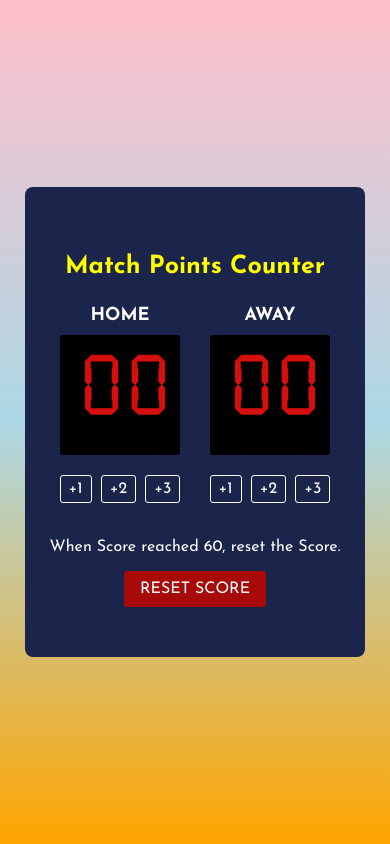
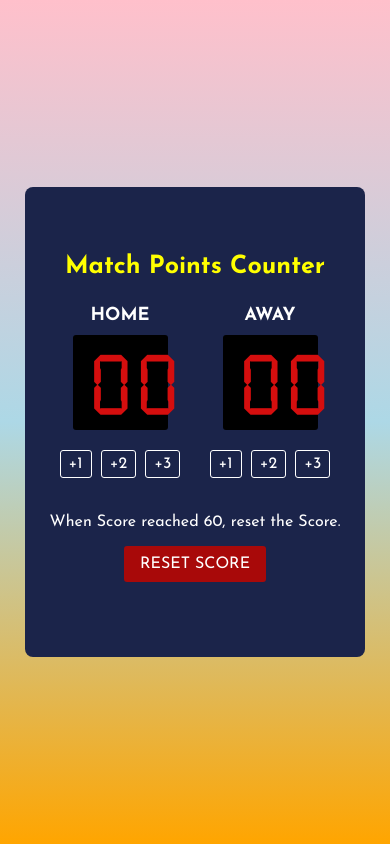
Before and after one commit to abroKhan/ScoreBoard_APP--JS, a plain HTML site: page index.html in a window 390 px wide. Drawn offline with Linux system fonts and the light colour scheme.

Commit message:
Update style.css

```diff
--- a/style.css
+++ b/style.css
@@ -6,7 +6,7 @@
 body {
     margin: 0;
     font-family: 'Josefin Sans', sans-serif;
-    background: linear-gradient(pink, lightblue,orange);
+    background: linear-gradient(pink, lightblue, orange);
     color: white;
     display: flex;
     justify-content: center;
@@ -101,4 +101,9 @@ button {
         font-size: 18px;
     }
 
+    .point__board {
+        width: 75px;
+        height: 75px;
+    }
+
 }
```
